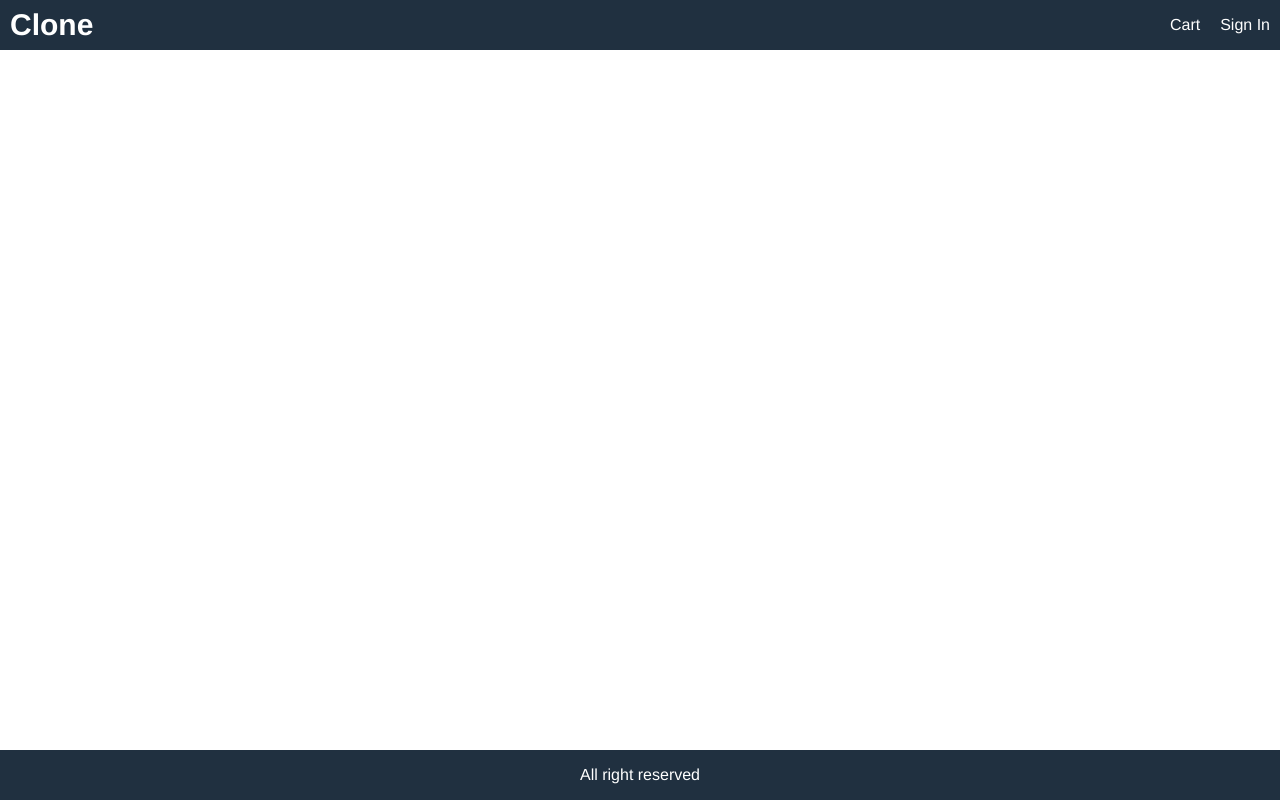
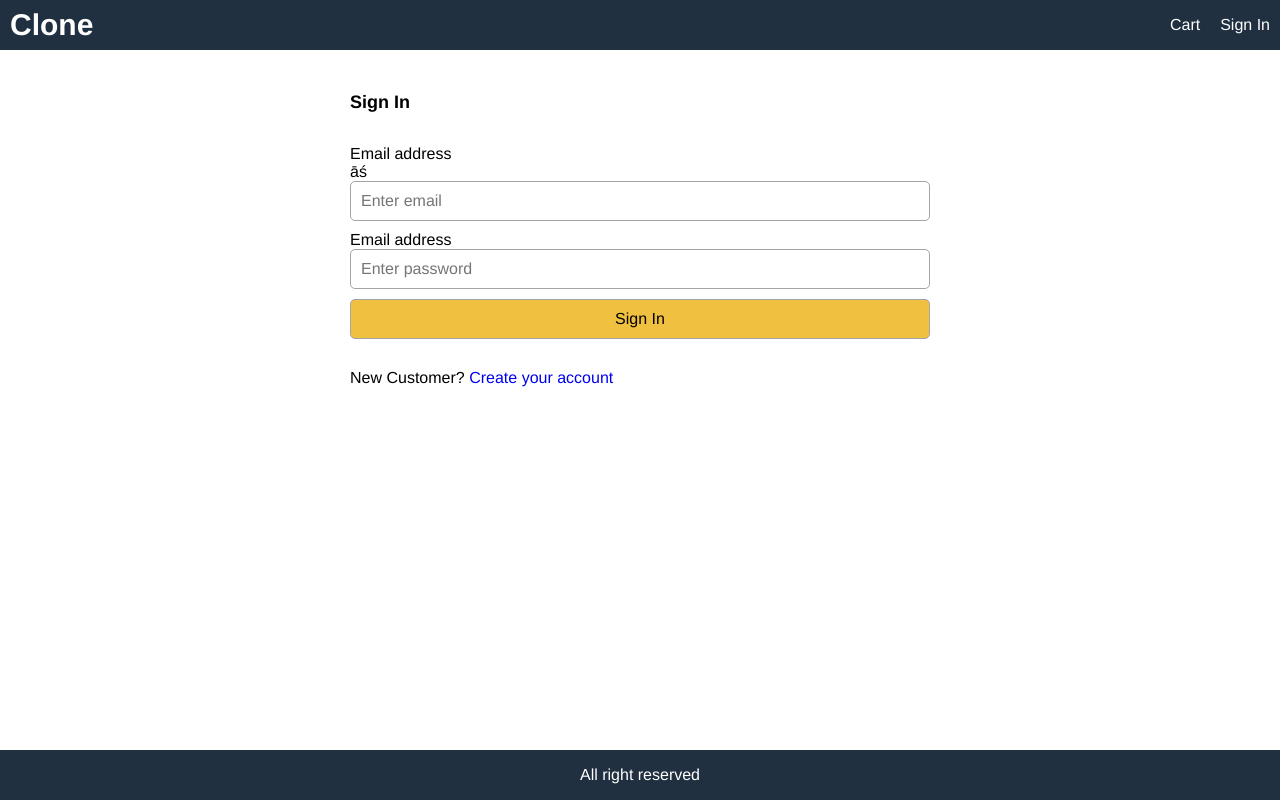
Before and after one commit to saket98/Ecommers_React_NodeJS, a React (Create React App) app in the folder frontend/: page /signin in a window 1280 px wide. Built offline with nearby package versions, Linux system fonts and the light colour scheme.

Commit message:
SignIn screen added

```diff
--- a/frontend/src/App.js
+++ b/frontend/src/App.js
@@ -5,6 +5,7 @@
 import { Link } from "react-router-dom";
 import ProductScreen from "./Screens/ProductScreen";
 import { useSelector } from "react-redux";
+import SigninScreen from "./Screens/signInScreen"
 
 function App() {
 	const cart = useSelector((state) => state.cart);
@@ -29,6 +30,7 @@
 				<main>
 					<Route path="/cart/:id?" component={cartScreen}></Route>
 					<Route path="/product/:id" component={ProductScreen}></Route>
+					<Route path="/signin" component={SigninScreen}></Route>
 					<Route path="/" component={HomeScreen} exact></Route>
 				</main>
 				<footer className="row center">All right reserved</footer>
--- /dev/null
+++ b/frontend/src/Screens/signInScreen.js
@@ -0,0 +1,43 @@
+import React, { useState } from "react";
+import { Link } from "react-router-dom";
+
+function SigninScreen() {
+	const [email, setEmail] = useState("");
+	const [password, setPassword] = useState("");
+
+	const submitHandler = (e) => {
+		e.preventDefault();
+	};
+
+	return (
+		<div>
+			<form className="form" onSubmit={submitHandler}>
+				<div>
+					<h1>Sign In</h1>
+				</div>
+				<div>
+					<lable htmlFor="email">Email address</lable>āś
+					<input type="email" id="email" placeholder="Enter email" required onChange={(e) => setEmail(e.target.value)}></input>
+				</div>
+				<div>
+					<lable htmlFor="password">Email address</lable>
+					<input type="password" id="password" placeholder="Enter password" required onChange={(e) => setPassword(e.target.value)}></input>
+				</div>
+				<div>
+					<lable />
+					<button className="primary" type="submit">
+						Sign In
+					</button>
+				</div>
+				<div>
+					<label />
+					<div>
+						New Customer? <Link to="/register">Create your account</Link>
+					</div>
+				</div>
+			</form>
+		</div>
+	);
+}
+
+export default SigninScreen;
```
